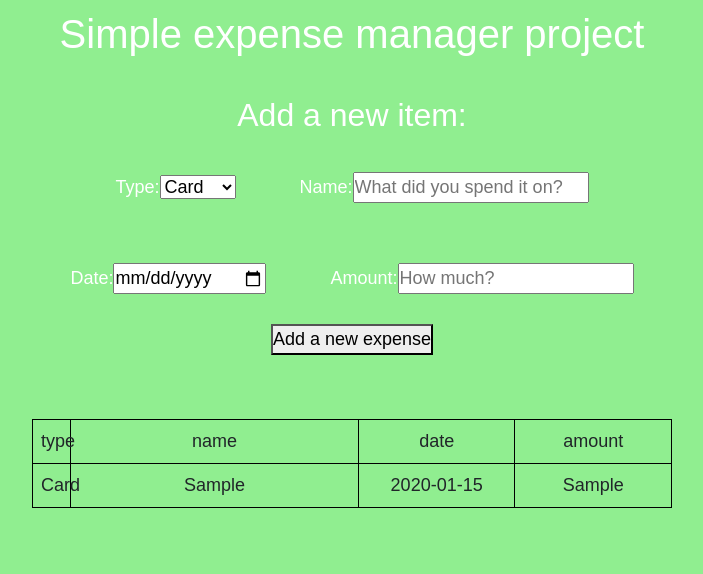
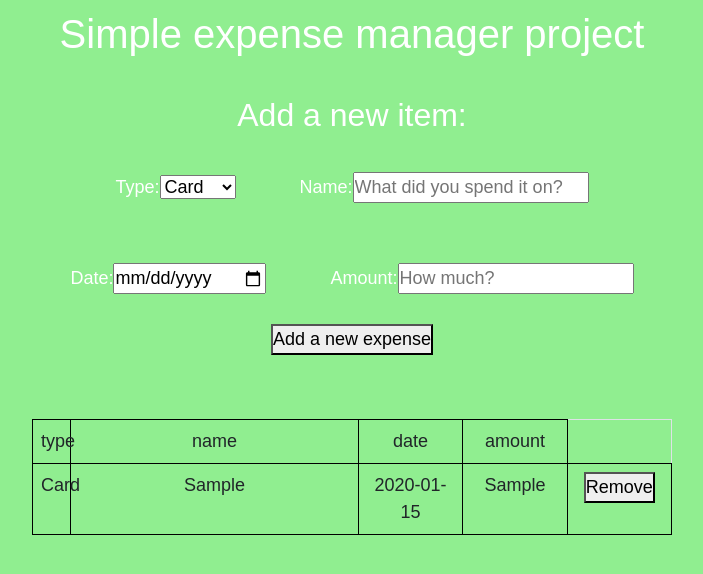
Before and after one commit to Ahmad-ayoub/expense-tracker-React, a React (Create React App) app: page / in a window 1280 px wide. Both pictures are taken after typing "Sample", "2020-01-15", "Sample" into the empty fields and a click on the button "Add a new expense". Shown: the top 574 px of the page, without its empty margins (288-991 px from the left). Built offline with nearby package versions, Linux system fonts and the light colour scheme; the HTML template or start-up script is replaced by a standard one.

Commit message:
Final React updates

```diff
--- a/src/components/ExpenseTracker.js
+++ b/src/components/ExpenseTracker.js
@@ -1,18 +1,22 @@
 import React, { useState } from "react";
 import ExpenseForm from "./ExpenseForm";
 import Table from "./Table";
-//debugger;
-function ExpenseTracker() {
+function ExpenseTracker({}) {
   const [expenses, setExpenses] = useState([]);
 
   const handleAddExpense = (expense) => {
     setExpenses([...expenses, expense]);
   };
 
+  const handleDeleteExpense = (index) => {
+    const updatedExpenses = expenses.filter((_, i) => i !== index);
+    setExpenses(updatedExpenses);
+  };
+
   return (
     <div>
       <ExpenseForm onAddExpense={handleAddExpense} />
-      <Table expenses={expenses} />
+      <Table expenses={expenses} onDeleteExpense={handleDeleteExpense} />
     </div>
   );
 }
--- a/src/components/Table.js
+++ b/src/components/Table.js
@@ -1,5 +1,5 @@
 import React from "react";
-function Table({ expenses }) {
+function Table({ expenses, onDeleteExpense }) {
   return (
     <div>
       <div className="table_Container">
@@ -17,6 +17,9 @@ function Table({ expenses }) {
                 <td>{expense.name}</td>
                 <td>{expense.date}</td>
                 <td>{expense.amount}</td>
+                <td>
+                  <button onClick={() => onDeleteExpense(index)}>Remove</button>
+                </td>
               </tr>
             ))}
           </tbody>
```
Also changed, not shown: src/components/DeleteRow.js (+5 -10 lines).
